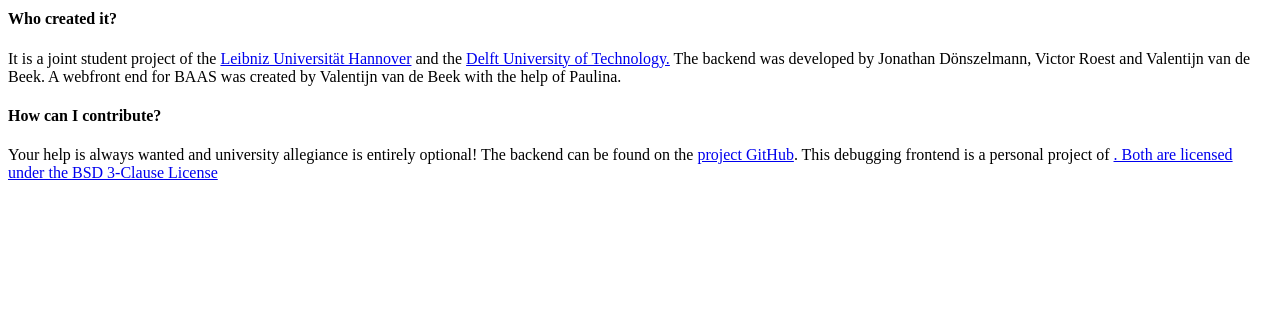
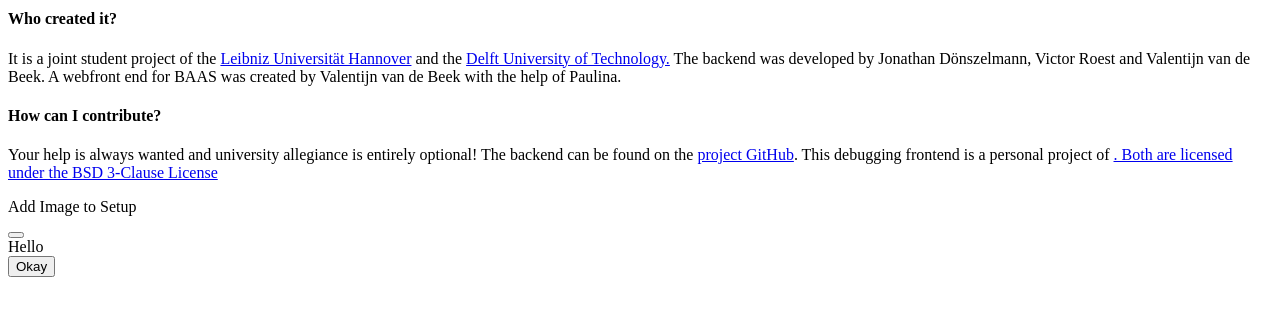
Before and after one commit to St-Meyer/baas-website, a Flask app: template templates/main.html in a window 1280 px wide. Shown: the part 282-598 px from the top of the page. Run offline with Flask 2, Linux system fonts and the light colour scheme; the template is opened without the code that fills it, so the values that code supplies are empty.

Commit message:
Use the new header and add an error modal

```diff
--- a/_javascript/images.js
+++ b/_javascript/images.js
@@ -134,6 +134,7 @@
 					"UUID": image.UUID};
 	sendMessageData(`/image/${image.UUID}`, "PUT", newImage, data => console.log(data));
 }
+
 function uploadImage(imageCard) {
 	let image = getImageAndVersion(imageCard);
 
@@ -145,13 +146,15 @@
 			const formData = new FormData();
 
 			// Why????
-			formData.append("newVersion", "true");
 			formData.append("file", upload.files[0]);
 
 			$.ajax({
 				type: "POST",
 				enctype: 'multipart/form-data',
 				url: `http://localhost:4848/image/${image.UUID}`,
+				headers: {
+					"X-BAAS-NewVersion": "True"
+				},
 				data: formData,
 				processData: false,
 				contentType: false,
--- a/_javascript/main.js
+++ b/_javascript/main.js
@@ -80,7 +80,11 @@
 		},
 		crossDomain: true,
 		success: callback,
-		error: (xhr, type) => { console.log(xhr.response); }
+		error: (xhr, type) => {
+			openModal(document.getElementById("error-modal"));
+			console.log(xhr);
+			document.getElementById("error-modal-text").textContent = xhr.responseText;
+		}
 	});
 }
 
--- a/templates/main.html
+++ b/templates/main.html
@@ -4,4 +4,21 @@
   {% include 'images.html' %}
   {% include 'machines.html' ignore missing %}
   {% include 'image_setups.html' ignore missing %}
+
+  <div class="modal" id="error-modal">
+		<div class="modal-background"></div>
+		<div class="modal-card">
+			<header class="modal-card-head has-background-danger">
+				<p class="modal-card-title has-text-white">Add Image to Setup</p>
+				<button class="delete" aria-label="close"></button>
+			</header>
+			<section class="modal-card-body">
+				<span id="error-modal-text">Hello</span>
+			</section>
+			<footer class="modal-card-foot">
+				<button class="button is-success">Okay</button>
+			</footer>
+		</div>
+  </div>
+
 </main>
```
Also changed, not shown: _javascript/image_setups.js (+14 -9 lines).
